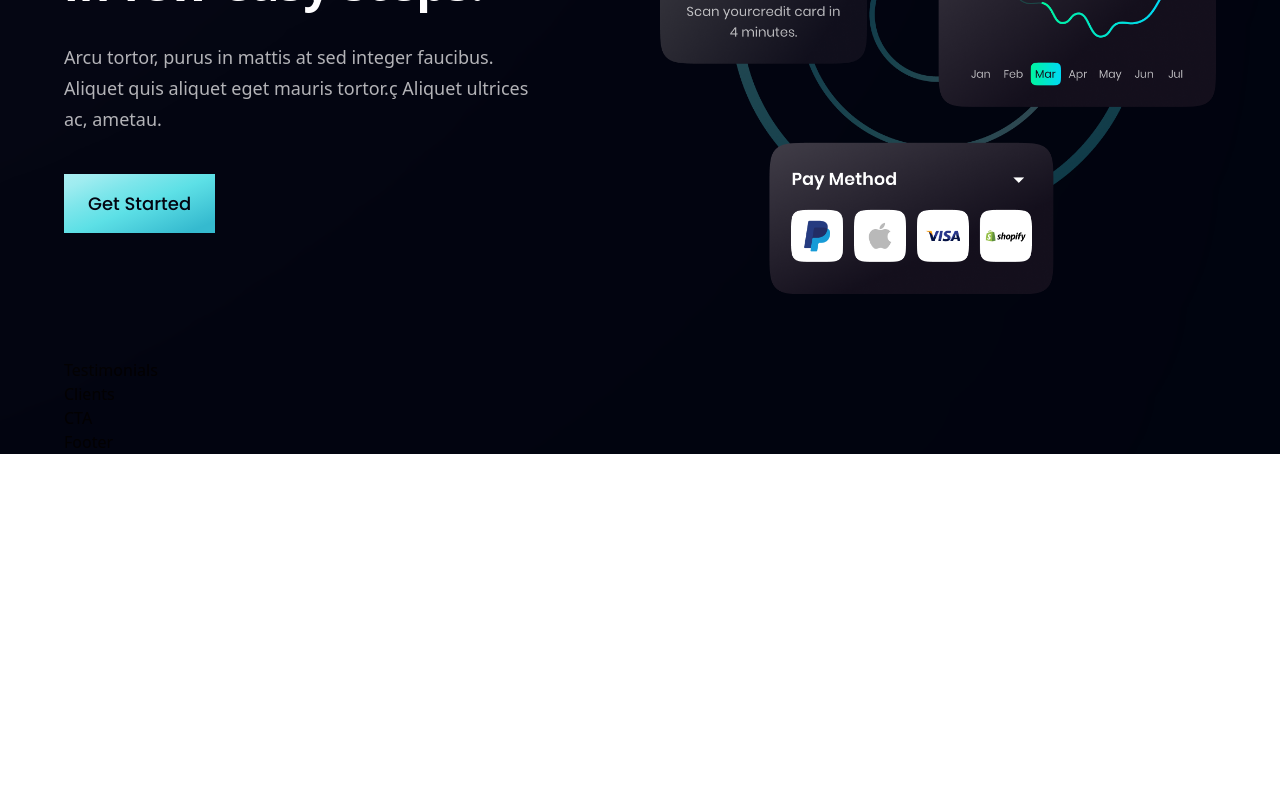
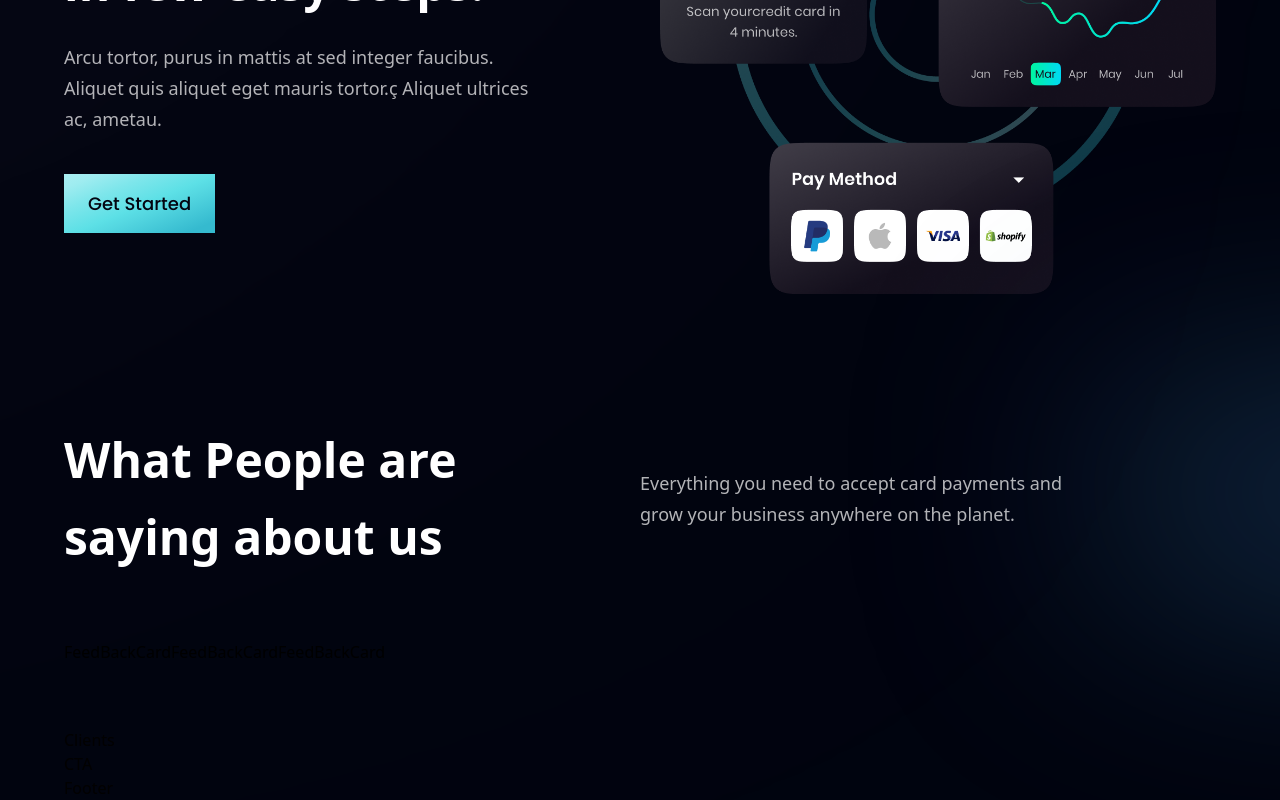
Before and after one commit to ReziMi/bank-modern-app, a React (Vite) app in the folder bank_modern_web/: page / in a window 1280 px wide. Shown: the part 2446-3246 px from the top of the page. Before the commit the page ends 2900 px from the top, so only its background shows below. Built offline with nearby package versions, Linux system fonts and the light colour scheme.

Commit message:
Testimonlials section added

```diff
--- a/bank_modern_web/src/components/Testimonials.jsx
+++ b/bank_modern_web/src/components/Testimonials.jsx
@@ -1,9 +1,27 @@
-import React from 'react'
+import { feedback } from "../constants";
+import styles from "../style";
+import FeedbackCard from "./FeedbackCard";
 
-const Testimonials = () => {
-  return (
-    <div>Testimonials</div>
-  )
-}
+const Testimonials = () => (
+  <section id="clients" className={`${styles.paddingY} ${styles.flexCenter} flex-col relative `}>
+    <div className="absolute z-[0] w-[60%] h-[60%] -right-[50%] rounded-full blue__gradient bottom-40" />
 
-export default Testimonials
+    <div className="w-full flex justify-between items-center md:flex-row flex-col sm:mb-16 mb-6 relative z-[1]">
+      <h2 className={styles.heading2}>
+        What People are <br className="sm:block hidden" /> saying about us
+      </h2>
+      <div className="w-full md:mt-0 mt-6">
+        <p className={`${styles.paragraph} text-left max-w-[450px]`}>
+          Everything you need to accept card payments and grow your business
+          anywhere on the planet.
+        </p>
+      </div>
+    </div>
+
+    <div className="flex flex-wrap sm:justify-start justify-center w-full feedback-container relative z-[1]">
+      {feedback.map((card) => <FeedbackCard key={card.id} {...card} />)}
+    </div>
+  </section>
+);
+
+export default Testimonials;
```
